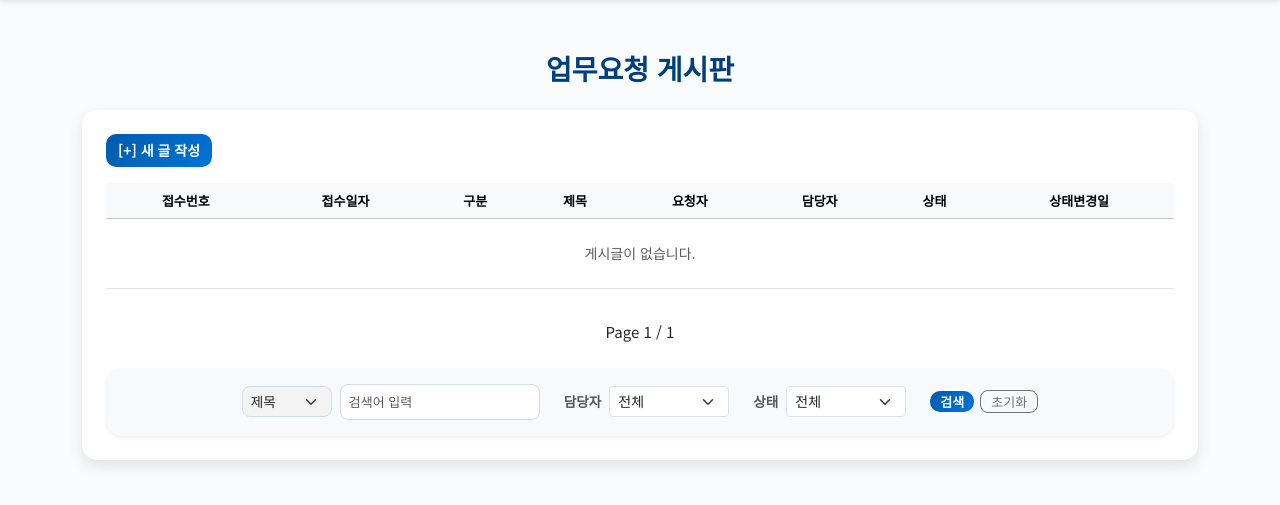
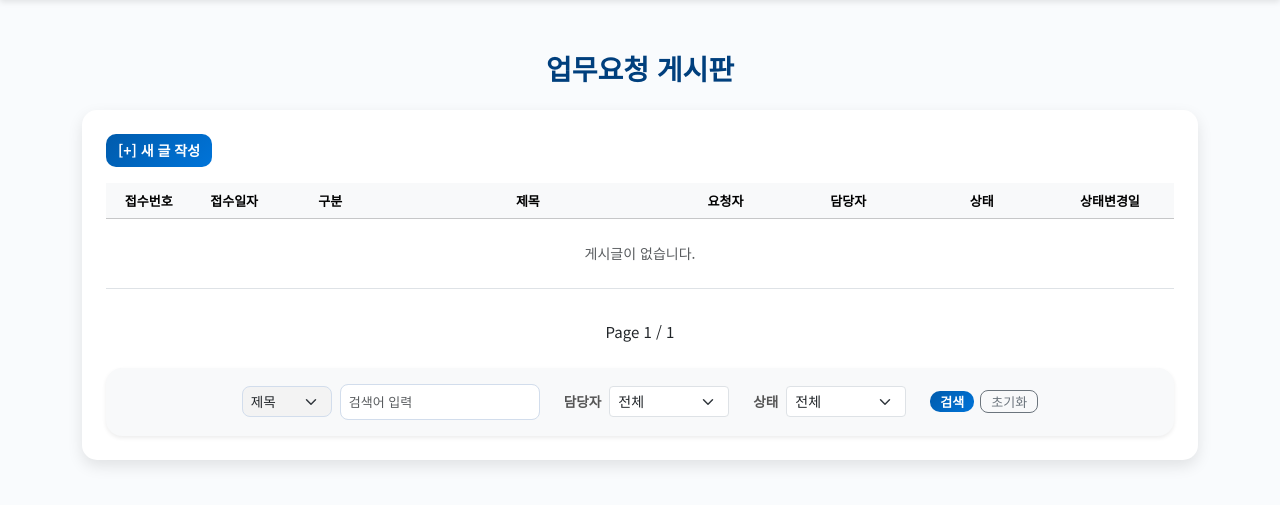
Before and after one commit to hun2up/django_ma, a Django app: page /board/ in a window 1280 px wide. Shown: the part 66-571 px from the top of the page. Run offline with Django 5.2, Linux system fonts and the light colour scheme; the visitor is signed in with stand-in values (Sample User, id 1); data comes from the database, SQL or seed files in the repository; data that the repository does not hold is empty; parts of the project's set-up code (start-up, migrations or seed data) failed here and were passed over; some libraries are stand-ins or nearby versions.

Commit message:
list width

```diff
--- a/board/templates/board/post_list.html
+++ b/board/templates/board/post_list.html
@@ -24,6 +24,17 @@
   <!-- ✅ 게시판 테이블 -->
   <div class="table-responsive">
     <table class="table table-hover align-middle">
+      <!-- ✅ 각 열 폭 지정 -->
+      <colgroup>
+        <col style="width: 8%;">
+        <col style="width: 8%;">
+        <col style="width: 10%;">
+        <col style="width: 27%;">
+        <col style="width: 10%;">
+        <col style="width: 13%;">
+        <col style="width: 12%;">
+        <col style="width: 12%;">
+      </colgroup>
       <thead class="table-light text-center">
         <tr>
           <th>접수번호</th>
--- a/board/views.py
+++ b/board/views.py
@@ -4,6 +4,7 @@ from django.contrib.auth import get_user_model
 from django.contrib.auth.decorators import login_required
 from django.core.paginator import Paginator
 from django.shortcuts import render, redirect, get_object_or_404
+from django.db.models import Q
 
 from .forms import PostForm, CommentForm
 from .models import Post, Attachment, Comment
@@ -18,54 +19,48 @@ User = get_user_model()
 # -------------------------------------------------------------------
 @login_required
 def post_list(request):
-    """게시글 목록 + (슈퍼유저용) 담당자/상태 변경 + 검색 필터"""
-    posts_qs = Post.objects.all().order_by('-created_at')
+    """게시글 목록 + 검색/필터 + (슈퍼유저용) 담당자/상태 변경"""
+    posts_qs = Post.objects.order_by('-created_at')
+    is_superuser = (request.user.grade == "superuser")
 
-    # ===========================
+    handlers = list(User.objects.filter(grade="superuser").values_list("name", flat=True))
+    status_choices = ['확인중', '진행중', '보완요청', '완료', '반려']
+
     # ✅ 검색/필터 파라미터
-    # ===========================
     search_type = request.GET.get("search_type", "title")
     keyword = request.GET.get("keyword", "").strip()
-    handler_filter = request.GET.get("handler", "")
-    status_filter = request.GET.get("status", "")
+    selected_handler = request.GET.get("handler", "전체")
+    selected_status = request.GET.get("status", "전체")
 
-    # 🔍 검색어 필터
+    # ✅ 검색 조건
     if keyword:
         if search_type == "title":
             posts_qs = posts_qs.filter(title__icontains=keyword)
         elif search_type == "content":
             posts_qs = posts_qs.filter(content__icontains=keyword)
         elif search_type == "title_content":
-            posts_qs = posts_qs.filter(Q(title__icontains=keyword) | Q(content__icontains=keyword))
+            # 🟢 제목 또는 내용에 키워드가 포함된 경우 (OR 검색)
+            posts_qs = posts_qs.filter(
+                Q(title__icontains=keyword) | Q(content__icontains=keyword)
+            )
         elif search_type == "user_name":
             posts_qs = posts_qs.filter(user_name__icontains=keyword)
         elif search_type == "category":
             posts_qs = posts_qs.filter(category__icontains=keyword)
 
-    # 👩 담당자 필터
-    if handler_filter and handler_filter != "전체":
-        posts_qs = posts_qs.filter(handler=handler_filter)
+    # ✅ 담당자 필터
+    if selected_handler and selected_handler != "전체":
+        posts_qs = posts_qs.filter(handler=selected_handler)
 
-    # 📊 상태 필터
-    if status_filter and status_filter != "전체":
-        posts_qs = posts_qs.filter(status=status_filter)
+    # ✅ 상태 필터
+    if selected_status and selected_status != "전체":
+        posts_qs = posts_qs.filter(status=selected_status)
 
-    # ===========================
     # ✅ 페이지네이션
-    # ===========================
     paginator = Paginator(posts_qs, 10)
     posts = paginator.get_page(request.GET.get('page'))
 
-    # ===========================
-    # ✅ 슈퍼유저 여부 및 선택목록
-    # ===========================
-    is_superuser = (request.user.grade == "superuser")
-    handlers = list(User.objects.filter(grade="superuser").values_list("name", flat=True))
-    status_choices = ['확인중', '진행중', '보완요청', '완료', '반려']
-
-    # ===========================
-    # ✅ 담당자 / 상태 변경 (슈퍼유저)
-    # ===========================
+    # ✅ 담당자/상태 변경 (슈퍼유저 전용)
     if request.method == "POST" and is_superuser:
         post = get_object_or_404(Post, id=request.POST.get("post_id"))
         action_type = request.POST.get("action_type")
@@ -84,9 +79,6 @@ def post_list(request):
 
         return redirect("post_list")
 
-    # ===========================
-    # ✅ 템플릿 렌더링
-    # ===========================
     return render(request, "board/post_list.html", {
         "posts": posts,
         "is_superuser": is_superuser,
@@ -94,8 +86,8 @@ def post_list(request):
         "status_choices": status_choices,
         "search_type": search_type,
         "keyword": keyword,
-        "selected_handler": handler_filter,
-        "selected_status": status_filter,
+        "selected_handler": selected_handler,
+        "selected_status": selected_status,
     })
 
 # -----------------------------------------------------------------------------
```
